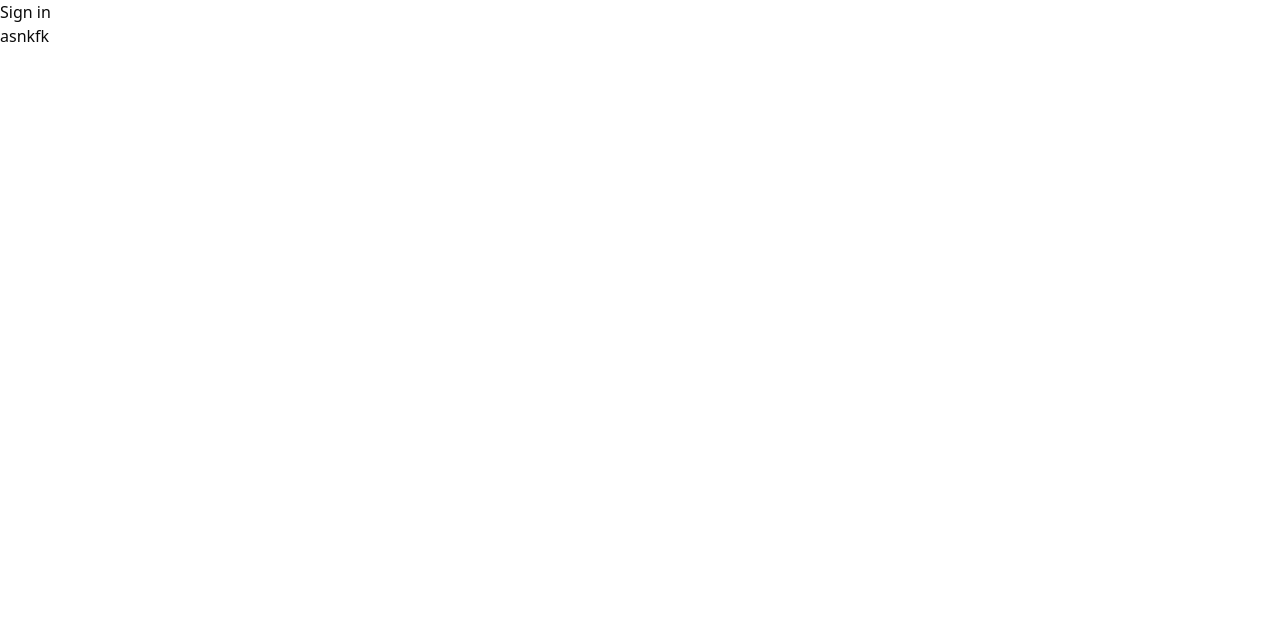
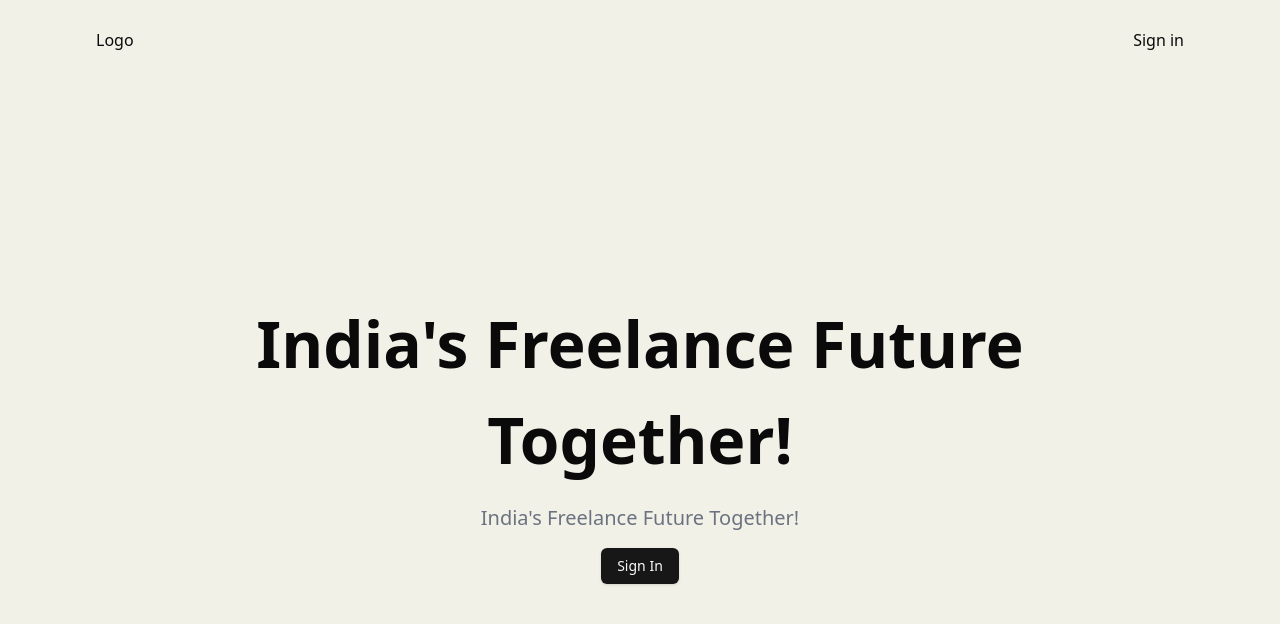
Before and after one commit to Panoptic08/SkillSeva-, a Next.js app: page / in a window 1280 px wide. Shown: the top 624 px of the page. Built offline with nearby package versions, Linux system fonts and the light colour scheme; no server answers.

Commit message:
auth and ladning

```diff
--- a/package.json
+++ b/package.json
@@ -11,6 +11,7 @@
   "dependencies": {
     "@clerk/nextjs": "^5.3.7",
     "@radix-ui/react-icons": "^1.3.0",
+    "@radix-ui/react-slot": "^1.1.0",
     "class-variance-authority": "^0.7.0",
     "clsx": "^2.1.1",
     "lucide-react": "^0.436.0",
--- a/src/app/layout.tsx
+++ b/src/app/layout.tsx
@@ -1,22 +1,22 @@
-import { ClerkProvider, SignInButton, SignedIn, SignedOut, UserButton } from '@clerk/nextjs'
-import './globals.css'
+import {
+  ClerkProvider,
+} from "@clerk/nextjs";
+import "./globals.css";
+import Navbar from "@/components/Navbar";
 
-export default function RootLayout({ children }: { children: React.ReactNode }) {
+export default function RootLayout({
+  children,
+}: {
+  children: React.ReactNode;
+}) {
   return (
     <ClerkProvider>
       <html lang="en">
         <body>
-          <header>
-            <SignedOut>
-              <SignInButton />
-            </SignedOut>
-            <SignedIn>
-              <UserButton />
-            </SignedIn>
-          </header>
+            <Navbar />
           <main>{children}</main>
         </body>
       </html>
     </ClerkProvider>
-  )
+  );
 }
--- a/src/app/page.tsx
+++ b/src/app/page.tsx
@@ -1,9 +1,9 @@
-import Image from "next/image";
+import Landing from "@/components/Landing/Landing";
 
 export default function Home() {
   return (
     <main>
-      asnkfk
+      <Landing />
     </main>
   );
 }
--- /dev/null
+++ b/src/app/sign-in/[[...sign-in]]/page.tsx
@@ -0,0 +1,8 @@
+import { SignIn } from '@clerk/nextjs'
+
+export default function Page() {
+  return(
+  <main className='w-screen h-screen flex flex-col items-center justify-center'>
+    <SignIn />
+  </main>)
+}
--- /dev/null
+++ b/src/app/sign-up/[[...sign-up]]/page.tsx
@@ -0,0 +1,8 @@
+import { SignUp } from '@clerk/nextjs'
+
+export default function Page() {
+    return(
+    <main className='w-screen h-screen flex flex-col items-center justify-center'>
+      <SignUp />
+    </main>)
+  }
--- /dev/null
+++ b/src/components/Landing/Landing.tsx
@@ -0,0 +1,39 @@
+"use client";
+
+import Link from "next/link";
+import { useUser } from "@clerk/nextjs";
+import { buttonVariants } from "@/components/ui/button";
+
+export default function Landing() {
+  const { isLoaded, isSignedIn } = useUser();
+  return (
+      <main className="w-screen min-h-[calc(100vh-80px)] flex flex-col items-center justify-center px-24 bg-[#F2F1E8]">
+      <div className="flex flex-row items-center justify-between">
+        <div className="flex flex-col items-center justify-center gap-4 text-center">
+          <h1 className="text-[64px] font-semibold">
+            India's Freelance Future Together!
+          </h1>
+          <p className="text-xl text-gray-500">
+            India's Freelance Future Together!
+          </p>
+          {isLoaded && isSignedIn && (
+            <Link
+              className={buttonVariants({ variant: "default" })}
+              href="/get-work"
+            >
+              Get Work
+            </Link>
+          )}
+          {isLoaded && !isSignedIn && (
+            <Link
+              className={buttonVariants({ variant: "default" })}
+              href="/sign-in"
+            >
+              Sign In
+            </Link>
+          )}
+        </div>
+      </div>
+    </main>
+  );
+}
--- /dev/null
+++ b/src/components/Navbar.tsx
@@ -0,0 +1,16 @@
+import { SignedIn, SignedOut, SignInButton, UserButton } from "@clerk/nextjs";
+export default function Navbar() {
+  return (
+    <nav className="bg-[#F2F1E8] w-screen h-[80px] flex flex-row items-center justify-between px-24">
+      <h1>Logo</h1>
+      <div>
+        <SignedOut>
+          <SignInButton />
+        </SignedOut>
+        <SignedIn>
+          <UserButton />
+        </SignedIn>
+      </div>
+    </nav>
+  );
+}
--- /dev/null
+++ b/src/components/ui/button.tsx
@@ -0,0 +1,57 @@
+import * as React from "react"
+import { Slot } from "@radix-ui/react-slot"
+import { cva, type VariantProps } from "class-variance-authority"
+
+import { cn } from "@/lib/utils"
+
+const buttonVariants = cva(
+  "inline-flex items-center justify-center whitespace-nowrap rounded-md text-sm font-medium transition-colors focus-visible:outline-none focus-visible:ring-1 focus-visible:ring-ring disabled:pointer-events-none disabled:opacity-50",
+  {
+    variants: {
+      variant: {
+        default:
+          "bg-primary text-primary-foreground shadow hover:bg-primary/90",
+        destructive:
+          "bg-destructive text-destructive-foreground shadow-sm hover:bg-destructive/90",
+        outline:
+          "border border-input bg-background shadow-sm hover:bg-accent hover:text-accent-foreground",
+        secondary:
+          "bg-secondary text-secondary-foreground shadow-sm hover:bg-secondary/80",
+        ghost: "hover:bg-accent hover:text-accent-foreground",
+        link: "text-primary underline-offset-4 hover:underline",
+      },
+      size: {
+        default: "h-9 px-4 py-2",
+        sm: "h-8 rounded-md px-3 text-xs",
+        lg: "h-10 rounded-md px-8",
+        icon: "h-9 w-9",
+      },
+    },
+    defaultVariants: {
+      variant: "default",
+      size: "default",
+    },
+  }
+)
+
+export interface ButtonProps
+  extends React.ButtonHTMLAttributes<HTMLButtonElement>,
+    VariantProps<typeof buttonVariants> {
+  asChild?: boolean
+}
+
+const Button = React.forwardRef<HTMLButtonElement, ButtonProps>(
+  ({ className, variant, size, asChild = false, ...props }, ref) => {
+    const Comp = asChild ? Slot : "button"
+    return (
+      <Comp
+        className={cn(buttonVariants({ variant, size, className }))}
+        ref={ref}
+        {...props}
+      />
+    )
+  }
+)
+Button.displayName = "Button"
+
+export { Button, buttonVariants }
```
Also changed, not shown: src/Navbar.tsx (deleted, +0 -7 lines), 1 other file (tests, documents, lock files or other folders).
